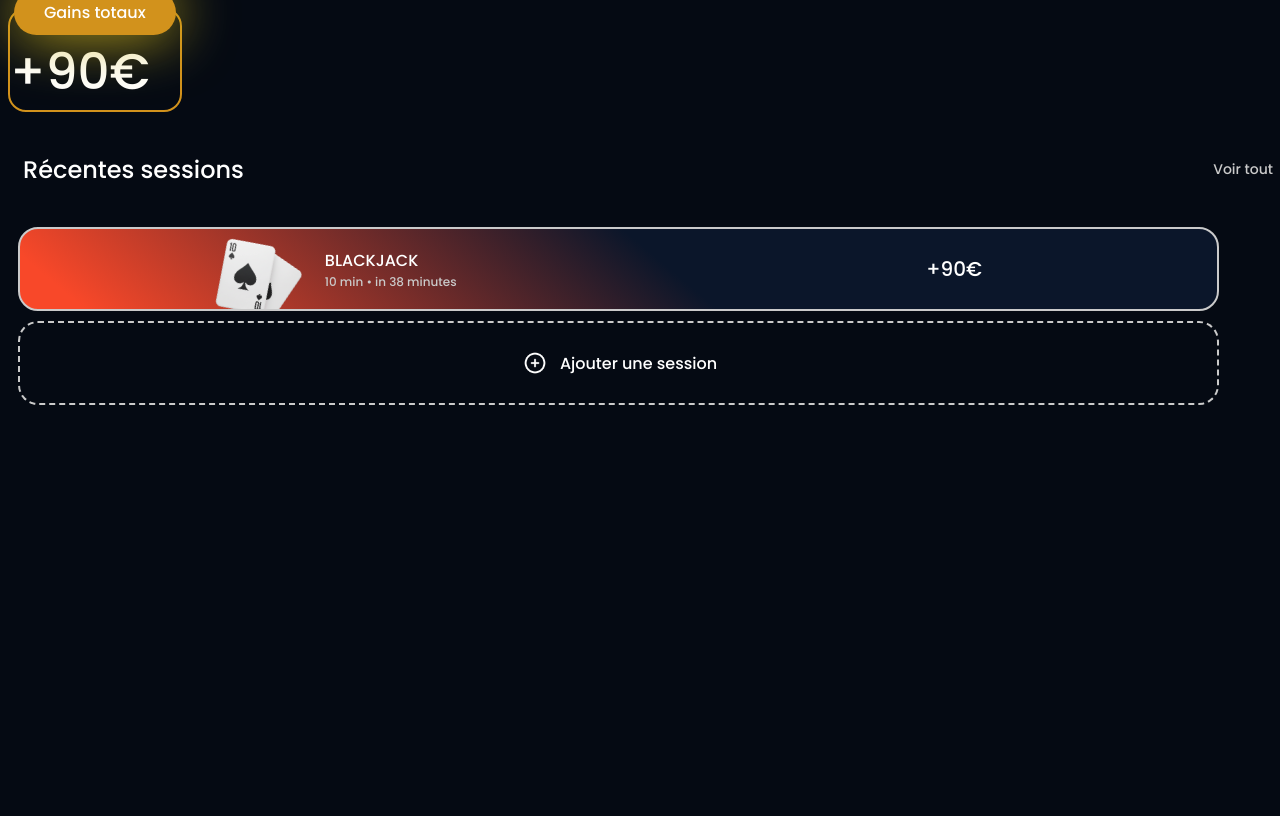
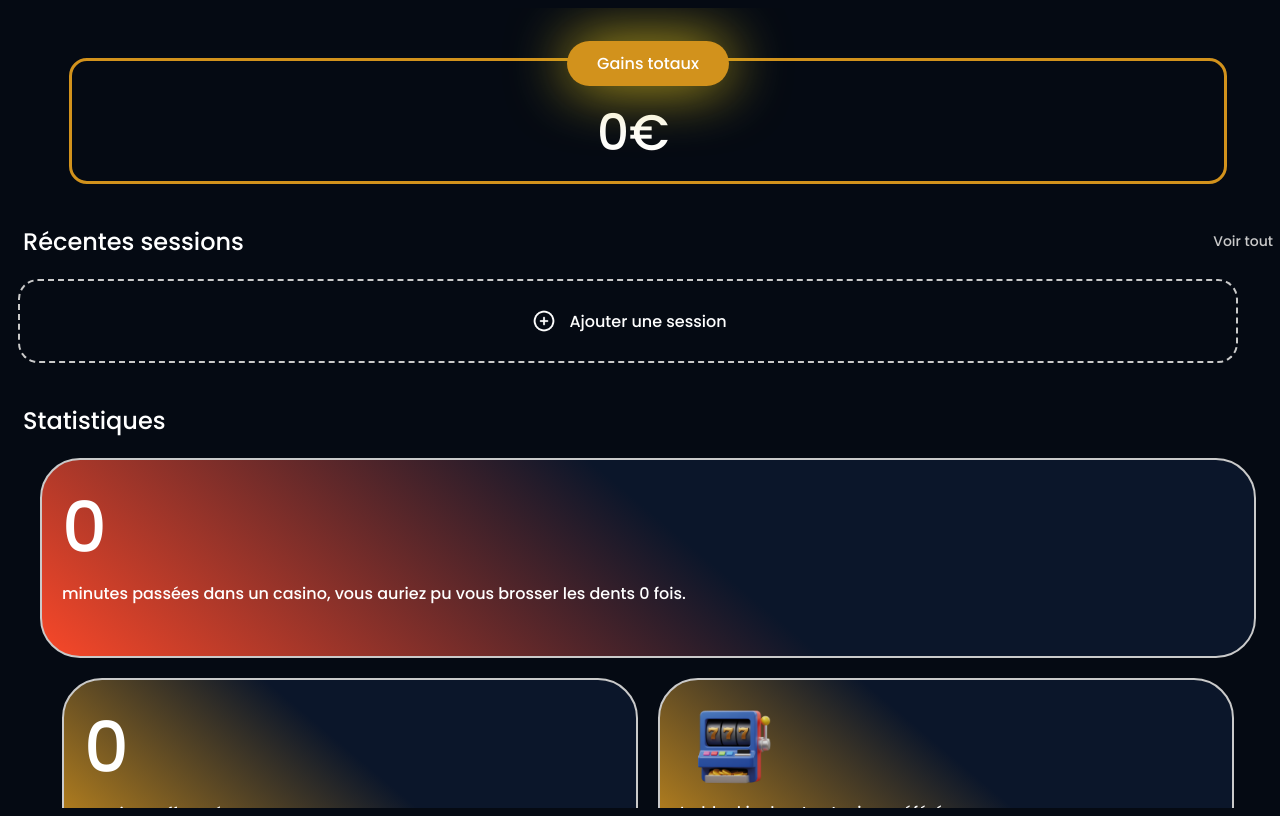
Before and after one commit to forrobdev/tapis, a Vue app: page / in a window 1280 px wide. Built offline with nearby package versions, Linux system fonts and the light colour scheme.

Commit message:
:sparkles: feat - new stats on home.vue

```diff
--- a/index.html
+++ b/index.html
@@ -3,7 +3,7 @@
   <head>
     <meta charset="UTF-8">
     <link rel="icon" href="/favicon.ico">
-    <meta name="viewport" content="width=device-width, initial-scale=1.0">
+    <meta name="viewport" content="width=device-width, initial-scale=1.0, maximum-scale=1.0, user-scalable=no">
     <title>Tapis - Casino Stats</title>
     <link rel="stylesheet" href="./src/css/style.css">
     <!-- Font -->
--- a/src/components/BottomMenu.vue
+++ b/src/components/BottomMenu.vue
@@ -18,7 +18,6 @@
 </template>
 
 <style scoped>
-    @import url(../css/reset.css);
 
     nav {
         width: 100%;
--- a/src/components/InputPrice.vue
+++ b/src/components/InputPrice.vue
@@ -44,7 +44,7 @@
     }
 
     .inputBox {
-        border: solid 2px;
+        border: solid 3px;
         border-radius: 18px;
         display: flex;
         flex-direction: column;
@@ -52,12 +52,22 @@
         width: fit-content;
     }
 
-    .winning {
+    .winning, .winner {
         border-color: rgb(210, 146, 28);
     }
 
-    .loosing {
+    .loosing, .looser {
         border-color: rgb(248, 72, 41);
+    }
+
+    .winnerButton {
+        background-color: rgb(210, 146, 28) !important;
+        filter: drop-shadow(0 0 30px rgb(210, 183, 28));
+    }
+
+    .looserButton {
+        background-color: rgb(248, 72, 41) !important;
+        filter: drop-shadow(0 0 30px rgb(248, 72, 41));
     }
 
     button {
--- a/src/components/ResultButton.vue
+++ b/src/components/ResultButton.vue
@@ -41,4 +41,14 @@
         color: #fff;
     }
 
+    .winner {
+        background-color: rgb(210, 146, 28) !important;
+        filter: drop-shadow(0 0 30px rgb(210, 183, 28));
+    }
+
+    .looser {
+        background-color: rgb(248, 72, 41) !important;
+        filter: drop-shadow(0 0 30px rgb(248, 72, 41));
+    }
+
 </style>
--- a/src/components/Session.vue
+++ b/src/components/Session.vue
@@ -6,25 +6,27 @@
     const props = defineProps(['session'])
     defineEmits(['clicked'])
 
+    console.log(props.session.id)
+
     const getGame = computed(() => {
-        const game = store.value.games.find(item => item.id === props.session.id);
+        const game = store.value.games.find(item => item.id === props.session.gameId)
         return game
     })
 
     //Redonner le signe devant le nombre
     const forceSign = new Intl.NumberFormat('fr-FR', {
-        signDisplay: 'exceptZero' // Affiche + ou - sauf pour 0
+        signDisplay: 'exceptZero'
     });
 
-    const timeAgo = useTimeAgo(new Date(props.session.timeStamp*1000))
+    const timeAgo = useTimeAgo(new Date(props.session.timeStamp))
 
 </script>
 
 <template>
-
+<!-- {{ store }} -->
 <div class="sessionCard">
     <div class="left">
-        <img :src=getGame.icon alt="BackJack">
+        <img :src="getGame.icon" alt="BackJack">
         <div class="title">
             <p id="game">{{ getGame.name }}</p>
             <p id="time">{{session.duration + " min • " + timeAgo}}</p>
--- /dev/null
+++ b/src/components/Stat.vue
@@ -0,0 +1,54 @@
+<script setup>
+    import { computed } from 'vue';
+
+    const props = defineProps(['bigNumber','corps','icon','class','mini'])
+
+
+
+</script>
+
+<template>
+    <div class="statCard" :class="class">
+        <img :src="icon" alt="" v-if="icon">
+        <p id="bigNumber" v-if="!icon">{{ bigNumber }}</p>
+        <p>{{corps}}</p>
+    </div>
+</template>
+
+<style scoped>
+    .statCard {
+        border: solid 2px #CACACA;
+        border-radius: 40px;
+        height: 200px;
+        width: 95%;
+        display: flex;
+        flex-direction: column;
+        align-items: flex-start;
+        box-sizing: border-box;
+        padding: 15px 20px;
+    }
+
+    .statCard img {
+        height: 105px;
+        width: auto;
+    }
+
+    .mini {
+        background: linear-gradient(220deg,rgba(11, 22, 42, 1) 32%, rgba(11, 22, 42, 1) 46%, rgb(210, 146, 28));
+        width: 45%;
+    }
+
+    .big {
+        background: linear-gradient(220deg,rgba(11, 22, 42, 1) 32%, rgba(11, 22, 42, 1) 46%, rgb(248, 72, 41));
+    }
+
+    .statCard p {
+        margin: 0;
+        color: #fff;
+    }
+
+    #bigNumber {
+        font-size: 70px;
+    }
+
+</style>
--- a/src/css/style.css
+++ b/src/css/style.css
@@ -8,23 +8,23 @@ body {
   width: 100vw;
 }
 
+html, body {
+  max-width: 100%;
+  overflow-x: hidden;
+  position: relative;
+}
+
+@import url(../css/reset.css);
+
 h2 {
   font-weight: 500;
   margin: 0;
 }
 
-.winner {
-  background-color: rgb(210, 146, 28) !important;
-  filter: drop-shadow(0 0 30px rgb(210, 183, 28));
-}
-
-.looser {
-  background-color: rgb(248, 72, 41) !important;
-  filter: drop-shadow(0 0 30px rgb(248, 72, 41));
-}
-
 .subtitle {
-  margin: 40px 0;
+  margin: auto;
+  margin-top: 40px;
+  margin-bottom: 20px;
   padding: 0 15px;
   display: flex;
   justify-content: space-between;
--- a/src/store/index.js
+++ b/src/store/index.js
@@ -2,20 +2,12 @@ import { reactive } from "vue";
 import blackjackIcon from "@/assets/img/bj.png"
 import rouletteIcon from "@/assets/img/roulette.png"
 import machineIcon from "@/assets/img/machine.png"
+import router from "@/router";
 
 import { useStorage } from '@vueuse/core'
 
 export const store = useStorage("store",{
-    sessions: [
-	    {
-            duration: 10,
-            start: 10,
-            end: 100,
-            gameId: 0,
-            timeStamp: 1772011555,
-            id: 0
-        },
-    ],
+    sessions: [],
     games: [
         {
             id: 0,
@@ -39,9 +31,9 @@ export const store = useStorage("store",{
 })
 
 export const addSession = (duration,start,end,gameId) => {
-        const newId = store.sessions[store.sessions.length - 1].id + 1
+        const newId = new Date().getTime()
         console.log("New id :", newId)
-        store.sessions.push({
+        store.value.sessions.push({
             duration: duration,
             start: start,
             end: end,
@@ -49,4 +41,5 @@ export const addSession = (duration,start,end,gameId) => {
             timeStamp: new Date().getTime(),
             id: newId
         })
+    router.push('/')
 }
--- a/src/views/Add.vue
+++ b/src/views/Add.vue
@@ -50,8 +50,8 @@
     </div>
 
     <div class="inputs">
-        <InputPrice @input="checkPrice($event,true)" inputClass="winning" buttonClass="winner" text="Arrivé avec"/>
-        <InputPrice @input="checkPrice($event,false)" inputClass="loosing" buttonClass="looser" text="Reparti avec"/>
+        <InputPrice @input="checkPrice($event,true)" inputClass="winning" buttonClass="winnerButton" text="Arrivé avec"/>
+        <InputPrice @input="checkPrice($event,false)" inputClass="loosing" buttonClass="looserButton" text="Reparti avec"/>
     </div>
     <div class="error" v-show="priceError">
         <img src="../assets/icons/caution.png" alt="Attention">
@@ -80,15 +80,10 @@
         <button @click="time = 120">2h</button>
     </div>
 
-    {{ gameId }}
-    {{ priceError }}
-    {{ start }}
-    {{ end }}
-    {{ time }}
+    <div class="buttonContainer">
+        <button id="add" @click="addSession(time,start,end,gameId)">Ajouter la session</button>
+    </div>
 
-    <button @click="addSession(time,start,end,gameId)">Ajouter la session</button>
-
-    {{ store.sessions }}
     <!-- <BottomMenu/> -->
 </template>
 
@@ -145,4 +140,25 @@
         width: auto;
         transform: rotateZ(180deg);
     }
+
+    .buttonContainer {
+        display: flex;
+        align-items: center;
+        justify-content: center;
+    }
+
+    #add {
+        cursor: pointer;
+        border-radius: 100px;
+        width: 90%;
+        height: 60px;
+        margin-top: 50px;
+        margin-bottom: 200px;
+        font-weight: 700;
+        font-size: 20px;
+        color: #fff;
+        border: none;
+        background-color: rgb(210, 146, 28) !important;
+        filter: drop-shadow(0 0 30px rgb(210, 183, 28));
+    }
 </style>
--- a/src/views/Home.vue
+++ b/src/views/Home.vue
@@ -4,6 +4,12 @@
   import { store } from '@/store';
   import { computed } from 'vue';
   import Session from '@/components/Session.vue';
+  import Stat from '@/components/Stat.vue';
+
+  // Icones
+  import blackjackIcon from "@/assets/img/bj.png"
+  import rouletteIcon from "@/assets/img/roulette.png"
+  import machineIcon from "@/assets/img/machine.png"
 
   const getAllGains = computed(() => {
     let amount = 0
@@ -27,11 +33,97 @@
     }
   })
 
+  const reversedSessions = store.value.sessions.reverse()
+
+  //Est-ce qu'on est dans le négatif (dans le rouge)
+  const getClassOnAmount = computed(() => {
+    if (getAllGains.value >= 0) {
+      return ["winner","winnerButton"]
+    } else {
+      return ["looser","looserButton"]
+    }
+  })
+
+  //Récupérer le total de toutes les durées
+  const getAllDurations = computed(() => {
+    let total = 0
+    store.value.sessions.forEach(session => {
+      total += session.duration
+    });
+
+    return total
+  })
+
+  //Créer la statistique sur les minutes
+  const statMinutes = computed(() => {
+    const stat = {
+      bigNumber: getAllDurations.value,
+      corps: "minutes passées dans un casino, vous auriez pu vous brosser les dents " + getAllDurations.value/2 + " fois.",
+      icon: "",
+      class: "big"
+    }
+    return stat
+  })
+
+  //Créer la statistique sur le total de sessions
+  const statTotalSessions = computed(() => {
+    const stat = {
+      bigNumber: store.value.sessions.length,
+      corps: "sessions effectuées",
+      icon: "",
+      class: "mini"
+    }
+    return stat
+  })
+
+  //Créer la statistique sur le jeu préféré
+  const statFavoriteGame = computed(() => {
+    const stat = {
+      bigNumber: "",
+      corps: "Le blackjack est votre jeu préféré",
+      icon: machineIcon,
+      class: "mini"
+    }
+    return stat
+  })
+
+  //Créer la statistique sur la moyenne de gain
+  const statAverageAmountWin = computed(() => {
+    const stat = {
+      bigNumber: Math.round(getAllGains.value/store.value.sessions.length) + "€",
+      corps: "C'est ce que vous gagnez en moyenne par session de casino",
+      icon: "",
+      class: "big"
+    }
+    return stat
+  })
+
+
+  //Générer le tableau des statistiques
+  const generateStats = computed(() => {
+    let stats = []
+
+    //Stat sur les minutes
+    stats.push(statMinutes.value)
+
+    //Stat sur sessions
+    stats.push(statTotalSessions.value)
+
+    //Stat sur le jeu pref
+    stats.push(statFavoriteGame.value)
+
+    //Stat sur la moyenne de gain
+    stats.push(statAverageAmountWin.value)
+
+    return stats
+  })
+
+
 </script>
 
 <template>
 
-  <InputPrice inputClass="winning" buttonClass="winner" text="Gains totaux" disabled="true" :price="getAllGains"/>
+  <InputPrice :inputClass=getClassOnAmount[0] :buttonClass=getClassOnAmount[1] text="Gains totaux" disabled="true" :price="getAllGains"/>
 
   <div class="subtitle">
     <h2>Récentes sessions</h2>
@@ -41,7 +133,7 @@
   </div>
 
   <div class="sessions">
-    <Session v-for="n in isEnoughBig" :session="store.sessions[n-1]"/>
+    <Session v-for="n in isEnoughBig" :session="reversedSessions[n-1]"/>
     <RouterLink class="item" to="/add">
       <div class="addSessionCard">
         <img src="../assets/icons/add.png" alt="Ajouter une session">
@@ -50,12 +142,21 @@
     </RouterLink>
   </div>
 
+  <div class="subtitle">
+    <h2>Statistiques</h2>
+  </div>
+
+  <div class="stats">
+    <Stat v-for="stat in generateStats" :bigNumber="stat.bigNumber" :corps="stat.corps" :icon="stat.icon" :class="stat.class"/>
+  </div>
+
 </template>
 
 <style scoped>
 
   .sessions {
     padding: 0 10px;
+    width: 100%;
     display: flex;
     flex-direction: column;
     gap: 10px;
@@ -81,4 +182,24 @@
     width: auto;
   }
 
+  .inputBox {
+    width: 90%;
+    height: 120px;
+    margin: auto;
+    margin-top: 50px;
+  }
+
+  .inputBox button {
+    margin-top: -10px;
+  }
+
+  .stats {
+    display: flex;
+    flex-wrap: wrap;
+    align-items: center;
+    justify-content: center;
+    margin: auto;
+    gap: 20px;
+  }
+
 </style>
```
Lines whose indentation alone changed are shown as unchanged.
